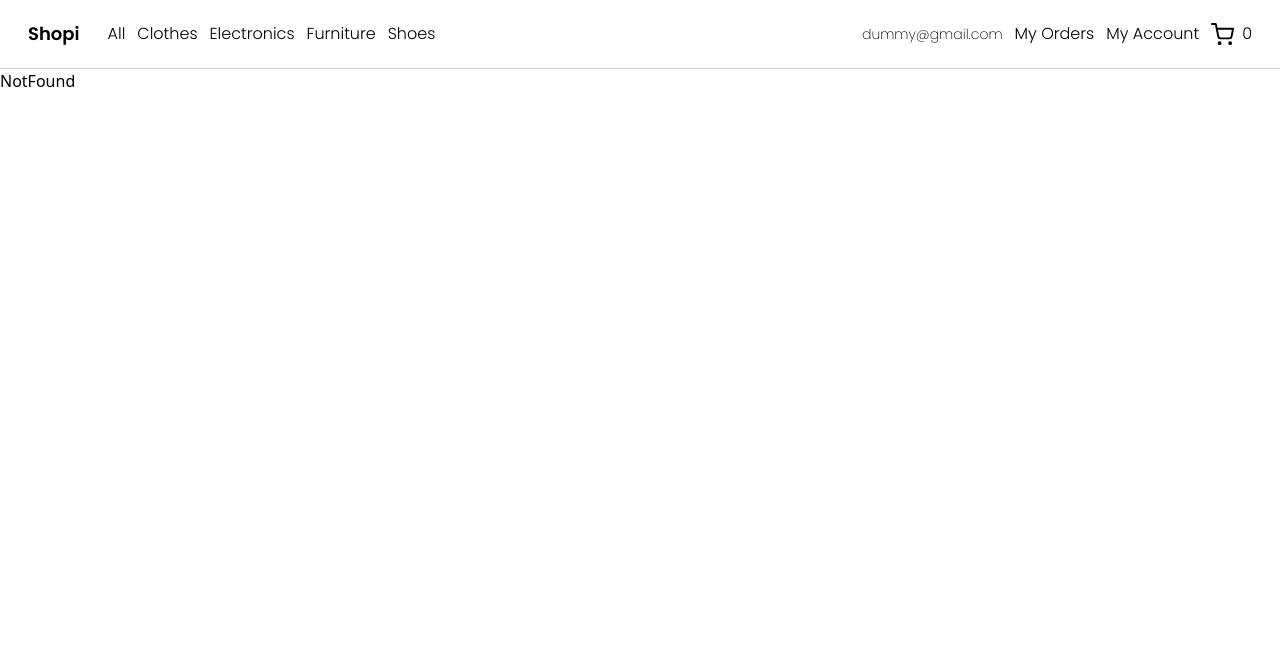
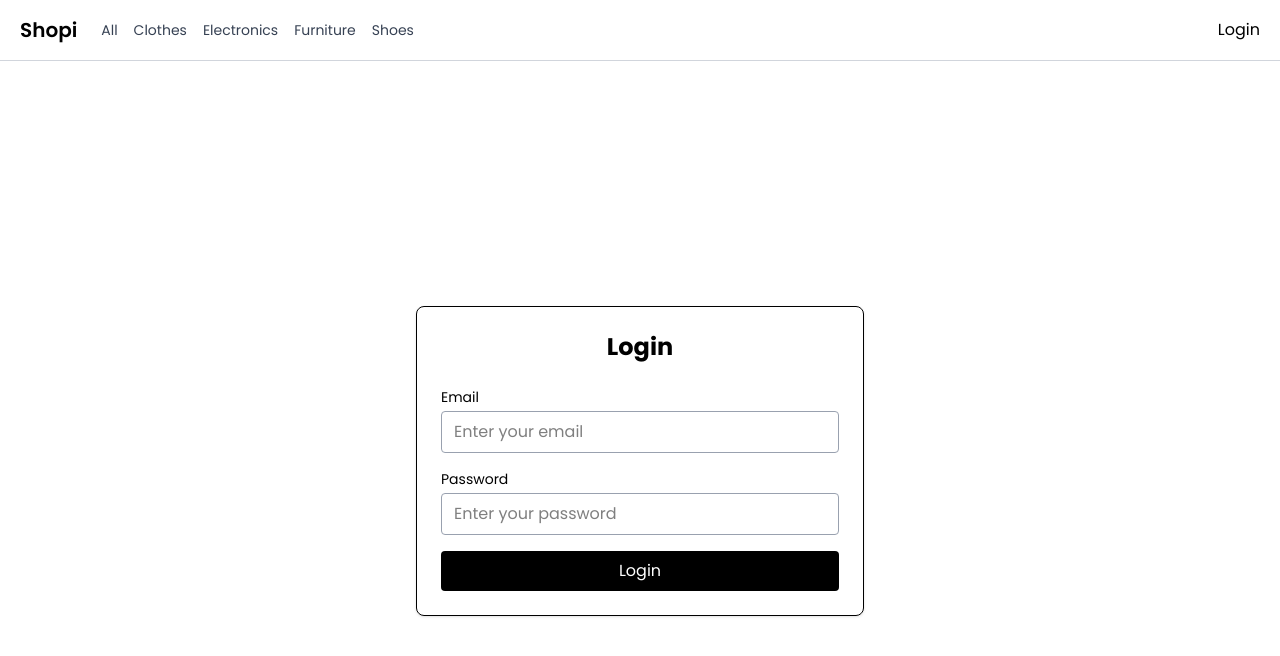
Before and after one commit to aakamshpm/Ecommerce-FakeStore-API, a React (Vite) app: page /login in a window 1280 px wide. Shown: the top 656 px of the page. Built offline with nearby package versions, Linux system fonts and the light colour scheme; a web font is replaced by a local one.

Commit message:
firebase login with email and password implemented witn protective routes

```diff
--- a/src/App.jsx
+++ b/src/App.jsx
@@ -1,9 +1,41 @@
+import { useEffect } from "react";
+import { useDispatch, useSelector } from "react-redux";
 import { Outlet } from "react-router-dom";
+import Navbar from "./components/Navbar";
+import { setCredentials } from "./slices/authSlice";
+import { toggleCart } from "./slices/cartSlice";
+import CartModal from "./components/CartModal";
 
 const App = () => {
+  const dispatch = useDispatch();
+  const { cartItems, showCart } = useSelector((state) => state.cart);
+
+  useEffect(() => {
+    const token = localStorage.getItem("token");
+    const user = localStorage.getItem("user");
+
+    if (token && user) {
+      dispatch(
+        setCredentials({
+          token,
+          user: JSON.parse(user),
+        })
+      );
+    }
+  }, [dispatch]);
+
   return (
-    <div>
+    <div className="flex flex-col">
+      <Navbar />
       <Outlet />
+
+      {/* Displaying cart modal based on state  */}
+      {showCart && (
+        <CartModal
+          cartItems={cartItems}
+          onClose={() => dispatch(toggleCart())}
+        />
+      )}
     </div>
   );
 };
--- a/src/components/Navbar.jsx
+++ b/src/components/Navbar.jsx
@@ -1,52 +1,56 @@
-import { Link, useLocation } from "react-router-dom";
-import { FiShoppingCart } from "react-icons/fi";
+import { useState } from "react";
+import { Link, useLocation, useNavigate } from "react-router-dom";
+import { FiShoppingCart, FiMenu, FiX } from "react-icons/fi";
 import { useDispatch, useSelector } from "react-redux";
 import { toggleCart } from "../slices/cartSlice";
+import { clearCredentials } from "../slices/authSlice";
 
 const Navbar = () => {
   const location = useLocation();
-  const { cartItems } = useSelector((state) => state.cart);
   const dispatch = useDispatch();
 
+  const { user, token } = useSelector((state) => state.auth);
+  const { cartItems } = useSelector((state) => state.cart);
+
+  const [menuOpen, setMenuOpen] = useState(false);
+
+  const navigate = useNavigate();
+
   const navLinks = [
-    {
-      to: "/",
-      label: "All",
-    },
-    {
-      to: "/clothes",
-      label: "Clothes",
-    },
-    {
-      to: "/electronics",
-      label: "Electronics",
-    },
-    {
-      to: "/furniture",
-      label: "Furniture",
-    },
-    {
-      to: "/shoes",
-      label: "Shoes",
-    },
+    { to: "/", label: "All" },
+    { to: "/clothes", label: "Clothes" },
+    { to: "/electronics", label: "Electronics" },
+    { to: "/furniture", label: "Furniture" },
+    { to: "/shoes", label: "Shoes" },
   ];
 
+  const toggleMenu = () => setMenuOpen((prev) => !prev);
+
+  const handleLogout = () => {
+    dispatch(clearCredentials());
+    navigate("/");
+  };
+
   return (
-    <div className="font-[Poppins] flex justify-between w-full py-5 px-7 border-b-[1px] border-gray-300">
-      {/* Navbar Left section  */}
-      <div className="flex justify-between gap-3 items-center">
-        <Link className="font-semibold text-lg" to="/">
+    <nav className="font-[Poppins] bg-white border-b border-gray-300 px-5 py-4 shadow-sm">
+      <div className="flex justify-between items-center max-w-7xl mx-auto">
+        {/* Logo + Nav links */}
+        <div className="flex items-center gap-6">
+          <Link to="/" className="text-xl font-semibold">
             Shopi
           </Link>
 
-        <div className="flex justify-between ml-4 gap-3 items-center font-light">
-          {navLinks.map((item, i) => (
+          {/* Desktop nav */}
+          <div className="hidden md:flex gap-4 text-sm text-gray-700">
+            {navLinks.map((item) => (
               <Link
-              className={`${
-                location.pathname === item.to && "underline underline-offset-7"
+                key={item.to}
+                to={item.to}
+                className={`hover:underline ${
+                  location.pathname === item.to
+                    ? "underline underline-offset-8"
+                    : ""
                 }`}
-              to={item.to}
-              key={i}
               >
                 {item.label}
               </Link>
@@ -54,20 +58,94 @@ const Navbar = () => {
           </div>
         </div>
 
-      {/* Navbar right section  */}
-      <div className="flex justify-between items-center gap-3 font-light">
-        <p className="font-extralight text-sm">dummy@gmail.com</p>
-        <Link to="/my-orders">My Orders</Link>
-        <Link to="/my-account">My Account</Link>
-        <div
+        {/* Right side */}
+        <div className="flex items-center gap-4">
+          {token ? (
+            <>
+              <p className="text-sm hidden sm:block text-gray-600">
+                {user.email}
+              </p>
+              <Link to="/my-orders" className="text-sm hidden sm:block">
+                My Orders
+              </Link>
+              <Link to="/my-account" className="text-sm hidden sm:block">
+                My Account
+              </Link>
+              <button
                 onClick={() => dispatch(toggleCart())}
-          className="flex gap-2 items-center cursor-pointer"
+                className="relative flex items-center gap-1"
               >
-          <FiShoppingCart size={23} />
-          <p className="text-base">{Object.keys(cartItems).length}</p>
+                <FiShoppingCart size={22} />
+                <span className="text-sm">{Object.keys(cartItems).length}</span>
+              </button>
+
+              <button
+                onClick={handleLogout}
+                className="text-sm hidden sm:block text-red-600 hover:underline cursor-pointer"
+              >
+                Logout
+              </button>
+            </>
+          ) : (
+            <Link to="/login" className="text-base">
+              Login
+            </Link>
+          )}
+
+          {/* Mobile menu toggle */}
+          <button onClick={toggleMenu} className="md:hidden">
+            {menuOpen ? <FiX size={22} /> : <FiMenu size={22} />}
+          </button>
         </div>
       </div>
+
+      {/* Mobile dropdown */}
+      {menuOpen && (
+        <div className="md:hidden mt-3 px-2 pb-4 text-sm text-gray-700">
+          <div className="flex flex-col gap-2">
+            {navLinks.map((item) => (
+              <Link
+                key={item.to}
+                to={item.to}
+                className={`hover:underline ${
+                  location.pathname === item.to
+                    ? "underline underline-offset-8"
+                    : ""
+                }`}
+                onClick={() => setMenuOpen(false)}
+              >
+                {item.label}
+              </Link>
+            ))}
+
+            {token ? (
+              <>
+                <Link to="/my-orders" onClick={() => setMenuOpen(false)}>
+                  My Orders
+                </Link>
+                <Link to="/my-account" onClick={() => setMenuOpen(false)}>
+                  My Account
+                </Link>
+
+                <button
+                  onClick={() => {
+                    handleLogout();
+                    setMenuOpen(false);
+                  }}
+                  className="text-left text-red-600"
+                >
+                  Logout
+                </button>
+              </>
+            ) : (
+              <Link to="/login" onClick={() => setMenuOpen(false)}>
+                Login
+              </Link>
+            )}
           </div>
+        </div>
+      )}
+    </nav>
   );
 };
 
--- a/src/config/firebase.js
+++ b/src/config/firebase.js
@@ -1,4 +1,5 @@
 import { initializeApp } from "firebase/app";
+import { getAuth } from "firebase/auth";
 
 const firebaseConfig = {
   apiKey: "AIzaSyDk6Yc3fCe6cgs9jlzH1cEeH2Mt_MoZels",
@@ -10,3 +11,4 @@ const firebaseConfig = {
 };
 
 const app = initializeApp(firebaseConfig);
+export const auth = getAuth(app);
--- a/src/main.jsx
+++ b/src/main.jsx
@@ -21,12 +21,12 @@ import Shoes from "./pages/Shoes.jsx";
 import Checkout from "./pages/Checkout.jsx";
 import OrderPlaced from "./pages/OrderPlaced.jsx";
 import Orders from "./pages/Orders.jsx";
+import Login from "./pages/Login.jsx";
 
 const router = createBrowserRouter(
   createRoutesFromElements(
     <Route path="/" element={<App />}>
       {/* Public routes contains URLs accessible to everyone */}
-      <Route element={<PubilcRoutes />}>
       <Route index element={<Home />} />
       <Route path="/clothes" element={<Clothes />} />
       <Route path="/furniture" element={<Furniture />} />
@@ -37,8 +37,11 @@ const router = createBrowserRouter(
       <Route path="/my-orders" element={<Orders />} />
       <Route path="/product/:id" element={<ProductDetails />} />
 
+      <Route element={<PubilcRoutes />}>
+        <Route path="/login" element={<Login />} />
+      </Route>
+
       <Route path="*" element={<NotFound />} />
-      </Route>
     </Route>
   )
 );
--- /dev/null
+++ b/src/pages/Login.jsx
@@ -0,0 +1,92 @@
+import { useState } from "react";
+import { signInWithEmailAndPassword } from "firebase/auth"; // ✅ Correct import
+import { auth } from "../config/firebase";
+import { useNavigate } from "react-router-dom";
+import { setCredentials } from "../slices/authSlice";
+import { useDispatch } from "react-redux";
+
+const Login = () => {
+  const [email, setEmail] = useState("");
+  const [password, setPassword] = useState("");
+  const [error, setError] = useState(null);
+
+  const dispatch = useDispatch();
+  const navigate = useNavigate();
+
+  const handleSubmit = async (e) => {
+    e.preventDefault();
+    setError(null);
+
+    try {
+      const response = await signInWithEmailAndPassword(auth, email, password);
+
+      const user = response.user;
+      const idToken = await user.getIdToken();
+
+      // set token and user details in local storage
+      localStorage.setItem("token", idToken);
+      localStorage.setItem(
+        "user",
+        JSON.stringify({ email: user.email, uid: user.uid })
+      );
+
+      dispatch(
+        setCredentials({
+          token: idToken,
+          user: { email: user.email, uid: user.uid },
+        })
+      );
+
+      navigate("/");
+    } catch (err) {
+      setError("Invalid email or password");
+    }
+  };
+
+  return (
+    <div className="min-h-screen font-[Poppins] flex items-center justify-center bg-white px-4">
+      <div className="w-full max-w-md border border-black rounded-lg shadow p-6">
+        <h1 className="text-2xl font-bold text-black mb-6 text-center">
+          Login
+        </h1>
+
+        <form onSubmit={handleSubmit} className="space-y-4">
+          <div>
+            <label className="block text-sm text-black mb-1">Email</label>
+            <input
+              type="email"
+              placeholder="Enter your email"
+              className="w-full border border-gray-400 rounded px-3 py-2 focus:outline-none focus:ring-1 focus:ring-black"
+              value={email}
+              onChange={(e) => setEmail(e.target.value)}
+              required
+            />
+          </div>
+
+          <div>
+            <label className="block text-sm text-black mb-1">Password</label>
+            <input
+              type="password"
+              placeholder="Enter your password"
+              className="w-full border border-gray-400 rounded px-3 py-2 focus:outline-none focus:ring-1 focus:ring-black"
+              value={password}
+              onChange={(e) => setPassword(e.target.value)}
+              required
+            />
+          </div>
+
+          {error && <p className="text-sm text-red-600 text-center">{error}</p>}
+
+          <button
+            type="submit"
+            className="w-full bg-black text-white py-2 rounded hover:bg-gray-800 transition"
+          >
+            Login
+          </button>
+        </form>
+      </div>
+    </div>
+  );
+};
+
+export default Login;
--- a/src/routes/PrivateRoutes.jsx
+++ /dev/null
@@ -1,5 +0,0 @@
-const PrivateRoutes = () => {
-  return <div>PrivateRoutes</div>;
-};
-
-export default PrivateRoutes;
--- a/src/routes/PubilcRoutes.jsx
+++ b/src/routes/PubilcRoutes.jsx
@@ -1,24 +1,10 @@
-import { Outlet } from "react-router-dom";
-import Navbar from "../components/Navbar";
-import { useDispatch, useSelector } from "react-redux";
-import CartModal from "../components/CartModal";
-import { toggleCart } from "../slices/cartSlice";
+import { Navigate, Outlet } from "react-router-dom";
+import { useSelector } from "react-redux";
 
 const PubilcRoutes = () => {
-  const { cartItems, showCart } = useSelector((state) => state.cart);
-  const dispatch = useDispatch();
-  return (
-    <div className="flex flex-col">
-      <Navbar />
-      <Outlet />
-      {showCart && (
-        <CartModal
-          cartItems={cartItems}
-          onClose={() => dispatch(toggleCart())}
-        />
-      )}
-    </div>
-  );
+  const { token } = useSelector((state) => state.auth);
+
+  return token ? <Navigate to="/" replace /> : <Outlet />;
 };
 
 export default PubilcRoutes;
```
Also changed, not shown: src/slices/authSlice.js (+18 -3 lines), src/slices/userAuth.js (added). Lines whose indentation alone changed are shown as unchanged.
